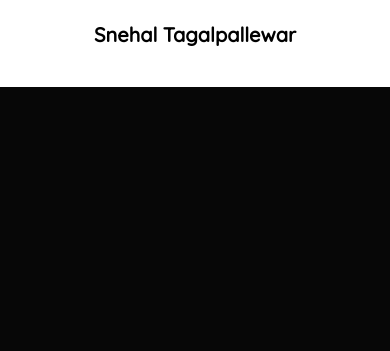
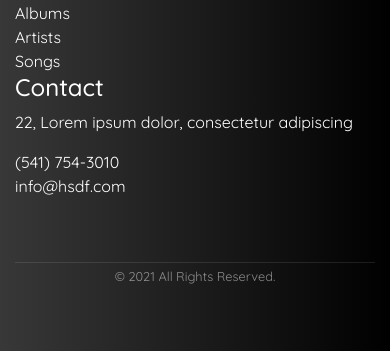
Before and after one commit to AakashCode12/python-mini-project-ssa-, a Django app: page / in a window 390 px wide. Shown: the part 3967-4318 px from the top of the page. Before the commit the page ends 4054 px from the top, so only its background shows below. Run offline with Django 3.2, Linux system fonts and the light colour scheme; data comes from the database, SQL or seed files in the repository; some libraries are stand-ins or nearby versions.

Commit message:
Did designs and some models changes

```diff
--- a/cms/accounts/models.py
+++ b/cms/accounts/models.py
@@ -4,6 +4,8 @@ from django.db import models
 
 class Category (models.Model):
     category_name = models.CharField(max_length=50, default="")
+    category_image = models.ImageField(
+        upload_to="category-images/", default="", blank=True)
 
     def __str__(self):
         return self.category_name
@@ -17,8 +19,11 @@ class Language (models.Model):
 
 
 class Artist (models.Model):
+
+    # There must be 4 Artists at the Front Page I mean front page true
     name = models.CharField(max_length=50, default="")
     front_page = models.BooleanField(default=False)
+    artist_image = models.ImageField(upload_to="artist-images/", default="")
 
     def __str__(self):
         return self.name
@@ -33,8 +38,9 @@ class Song (models.Model):
         Artist, on_delete=models.CASCADE, default="")
     language = models.ForeignKey(
         Language, on_delete=models.CASCADE, default="")
+    song_image = models.ImageField(upload_to="song-images/", default="")
     trending = models.BooleanField(default=True)
-    banner = models.BooleanField(default=False)
+    # banner = models.BooleanField(default=False)
 
     def __str__(self):
         return self.name
--- a/cms/accounts/views.py
+++ b/cms/accounts/views.py
@@ -6,20 +6,21 @@ import math
 
 def index(request):
     all_trending_songs = Song.objects.filter(trending=True)
-    song_banner = Song.objects.get(banner=True)
     top_three = []
-    for i in range(3):
-        top_three.append(all_trending_songs[i])
+    if len(all_trending_songs) >= 3:
+        for i in range(3):
+            top_three.append(all_trending_songs[i])
+    else:
+        for i in range(len(all_trending_songs)):
+            top_three.append(all_trending_songs[i])
 
     front_page_artists = Artist.objects.filter(front_page=True)
 
     context = {
         'all_songs': all_trending_songs,
-        'song_banner': song_banner,
         'top_three_songs': top_three,
         'front_page_artists': front_page_artists,
     }
-
     return render(request, 'index.html', context)
 
 
--- /dev/null
+++ b/cms/static/css/footer.css
@@ -0,0 +1,32 @@
+.footer {
+  background: -webkit-linear-gradient(right, #000000, #383838);
+
+  color: white;
+}
+.footer .links ul {
+  list-style-type: none;
+}
+.footer .links li a {
+  color: white;
+  transition: color 0.2s;
+}
+.footer .links li a:hover {
+  text-decoration: none;
+  color: #4180cb;
+}
+.footer .about-company i {
+  font-size: 25px;
+}
+.footer .about-company a {
+  color: white;
+  transition: color 0.2s;
+}
+.footer .about-company a:hover {
+  color: #4180cb;
+}
+.footer .location i {
+  font-size: 18px;
+}
+.footer .copyright p {
+  border-top: 1px solid rgba(255, 255, 255, 0.1);
+}
--- a/cms/static/css/index.css
+++ b/cms/static/css/index.css
@@ -20,3 +20,13 @@ todo carousel Indictors
 /*
 todo carousel Indictors
 */
+
+/***Artist******/
+
+.artist-image {
+  border-radius: 50%;
+  border: 2px;
+  border-color: #ffffff;
+  border-style: solid;
+  height: 250px;
+}
--- a/cms/templates/index.html
+++ b/cms/templates/index.html
@@ -74,9 +74,9 @@ Home page
         </div>
         <div class="row">
             {% for artist in front_page_artists %}
-            <div class="col-md-3 my-3 text-center">
-                <div class="top">
-                    <img src="{% static 'svg/artists.svg' %}" alt="artists">
+            <div class="col-md my-3 text-center">
+                <div class="top text-center">
+                    <img src="/media/{{artist.artist_image}}" class="artist-image" alt=" artists">
                 </div>
                 <div class="bottom mb-3">
                     <h5 class="text-center my-4" style="color:white;"><b>{{artist.name}}</b></h5>
--- a/cms/templates/main/base.html
+++ b/cms/templates/main/base.html
@@ -19,6 +19,8 @@
     <link rel="stylesheet" href="{% static '/css/buttons.css' %}">
     <link rel="stylesheet" href="{% static '/css/forms.css' %}">
     <link rel="stylesheet" href="{% static '/css/animations.css' %}">
+    <link rel="stylesheet" href="{% static '/css/footer.css' %}">
+
 
 
     {% block cssLinks %}{% endblock %}
@@ -71,6 +73,42 @@
     <!--todo navbar ends here-->
     {% block body %}{% endblock %}
 
+    <!--todo Footer starts here -->
+    <div class="mt-5 pt-5 pb-5 footer">
+        <div class="container">
+            <div class="row">
+                <div class="col-lg-5 col-xs-12 about-company">
+                    <h2>Xavious</h2>
+                    <p class="pr-5 text-white-50">This is a Mini Project for Django framework. Its Made by Aakash
+                        Yadav, Shreya Sapale and Snehal Tagalpallewar.</p>
+                    <p><a href="#"><i class="fa fa-facebook-square mr-1"></i></a><a href="#"><i
+                                class="fa fa-linkedin-square"></i></a></p>
+                </div>
+                <div class="col-lg-3 col-xs-12 links">
+                    <h4 class="mt-lg-0 mt-sm-3">Links</h4>
+                    <ul class="m-0 p-0">
+                        <li> <a href="/">Home</a></li>
+                        <li> <a href="/albums">Albums</a></li>
+                        <li><a href="/artists">Artists</a></li>
+                        <li> <a href="/allsongs">Songs</a></li>
+                    </ul>
+                </div>
+                <div class="col-lg-4 col-xs-12 location">
+                    <h4 class="mt-lg-0 mt-sm-4">Contact</h4>
+                    <p>22, Lorem ipsum dolor, consectetur adipiscing</p>
+                    <p class="mb-0">(541) 754-3010</p>
+                    <p>info@hsdf.com</p>
+                </div>
+            </div>
+            <div class="row mt-5">
+                <div class="col copyright text-center">
+                    <p class=""><small class="text-white-50">© 2021 All Rights
+                            Reserved.</small></p>
+                </div>
+            </div>
+        </div>
+    </div>
+    <!--todo Footer Ends here-->
     <!-- Option 1: Bootstrap Bundle with Popper -->
     <script src="https://cdn.jsdelivr.net/npm/bootstrap@5.0.0-beta1/dist/js/bootstrap.bundle.min.js"
         integrity="sha384-ygbV9kiqUc6oa4msXn9868pTtWMgiQaeYH7/t7LECLbyPA2x65Kgf80OJFdroafW"
```
Also changed, not shown: cms/templates/play_song.html (+11 -0 lines), cms/accounts/migrations/0006_auto_20210212_2129.py (added), cms/accounts/migrations/0007_auto_20210212_2141.py (added), cms/accounts/migrations/0008_remove_song_banner.py (added), cms/db.sqlite3, cms/media/artist-images/pexels-wendy-wei-1916818.jpg (added), cms/media/artist-images/pexels-wendy-wei-1916818_GfzS3ly.jpg (added), cms/media/artist-images/pexels-wendy-wei-1916818_M2Ijivu.jpg (added), cms/media/artist-images/pexels-wendy-wei-1916818_fzCCmCS.jpg (added), cms/media/song-images/pexels-wendy-wei-1916818.jpg (added), 1 other file.
